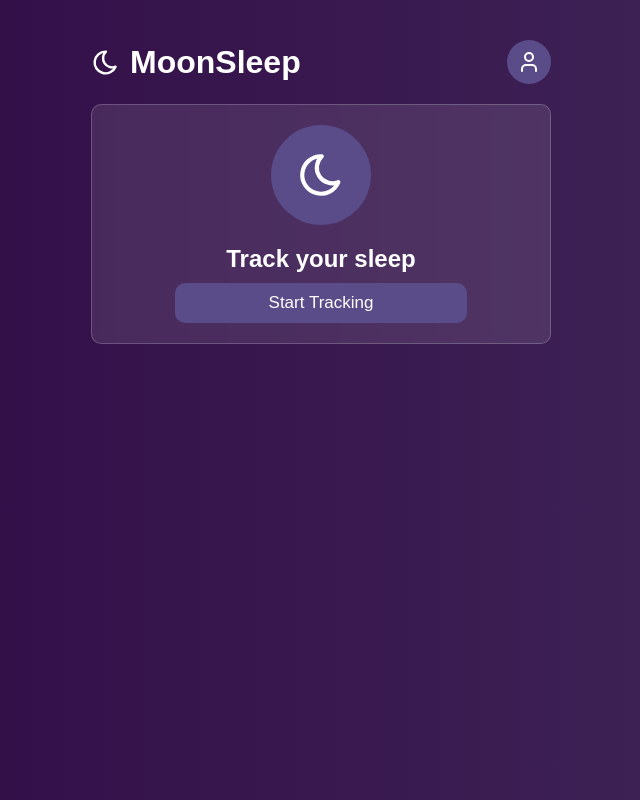
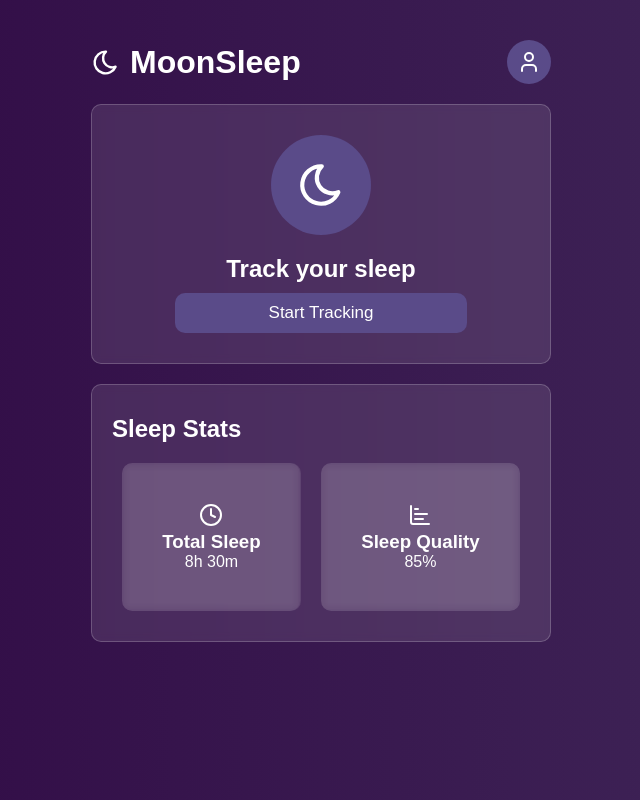
Before and after one commit to OrlandoTellez/moonsleep, a React (Vite) app: page / in a window 1280 px wide. Shown: the whole page, without its empty margins (319-959 px from the left). Built offline with nearby package versions, Linux system fonts and the light colour scheme; a web font is replaced by a local one.

Commit message:
feat: add Stats component with CardStats and Glass integration; include SVG icons and styles

```diff
--- a/src/App.tsx
+++ b/src/App.tsx
@@ -1,6 +1,7 @@
 import { Header } from './components/Header'
 import { SleepTracker } from './sections/SleepTracker'
 import styles from './App.module.css'
+import { Stats } from './sections/Stats'
 
 function App() {
   return (
@@ -8,7 +9,7 @@ function App() {
       <main className={styles.main}>
         <Header />
         <SleepTracker />
-
+        <Stats />
       </main>
     </>
   )
--- /dev/null
+++ b/src/components/CardStats.module.css
@@ -0,0 +1,10 @@
+.card{
+    display: flex;
+    flex-direction: column;
+    justify-content: center;
+    align-items: center;
+    padding: 40px;
+    background: rgba(255, 255, 255, 0.1);
+    backdrop-filter: blur(4px) saturate(100%);
+    border-radius: 10px;
+}
--- /dev/null
+++ b/src/components/CardStats.tsx
@@ -0,0 +1,21 @@
+import styles from './CardStats.module.css'
+
+interface CardStatsProps {
+    title: string;
+    value: string;
+    icon: string;
+}
+
+export const CardStats = ({title, value, icon}: CardStatsProps) => {
+  return (
+    <>
+        <div className={styles.card}>
+            <div>
+                <img src={icon} alt="icon stats" />
+            </div>
+            <h3>{title}</h3>
+            <p>{value}</p>
+        </div>
+    </>
+  )
+}
--- a/src/components/Glass.module.css
+++ b/src/components/Glass.module.css
@@ -5,5 +5,5 @@
     border: 1px solid rgba(255, 255, 255, 0.2);
     border-radius: 10px;
     width: 100%;
-    padding: 20px;
+    padding: 30px 20px;
 }
--- a/src/sections/SleepTracker.module.css
+++ b/src/sections/SleepTracker.module.css
@@ -12,7 +12,6 @@
     align-items: center;
     gap: 10px;
     background: #5a4b89;
-    cursor: pointer;
     padding: 10px;
     border-radius: 100px;
     padding: 25px;
--- /dev/null
+++ b/src/sections/Stats.module.css
@@ -0,0 +1,6 @@
+.stats{
+    width: 100%;
+    display: flex;
+    justify-content: space-around;
+    margin-top: 20px;
+}
--- /dev/null
+++ b/src/sections/Stats.tsx
@@ -0,0 +1,38 @@
+import { CardStats } from "../components/CardStats"
+import { Glass } from "../components/Glass"
+import time from "../assets/time.svg"
+import quality from "../assets/quality.svg"
+import styles from "./Stats.module.css"
+
+export const Stats = () => {
+    const stats = [
+        {
+            title: "Total Sleep",
+            value: "8h 30m",
+            icon: time
+        },
+        {
+            title: "Sleep Quality",
+            value: "85%",
+            icon: quality
+        }
+    ]
+  return (
+    <>
+        <Glass>
+            <div>
+                <div>
+                    <h2>Sleep Stats</h2>
+                    <div className={styles.stats}>
+                        {
+                            stats.map((stat, index) => (
+                                <CardStats key={index} {...stat} />
+                            ))
+                        }
+                    </div>
+                </div>
+            </div>
+        </Glass>
+    </>
+  )
+}
```
Also changed, not shown: src/assets/quality.svg (added), src/assets/time.svg (added).
